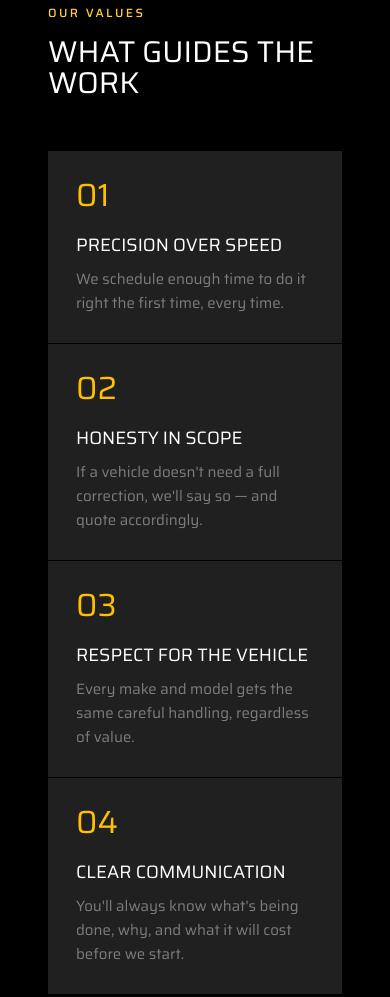
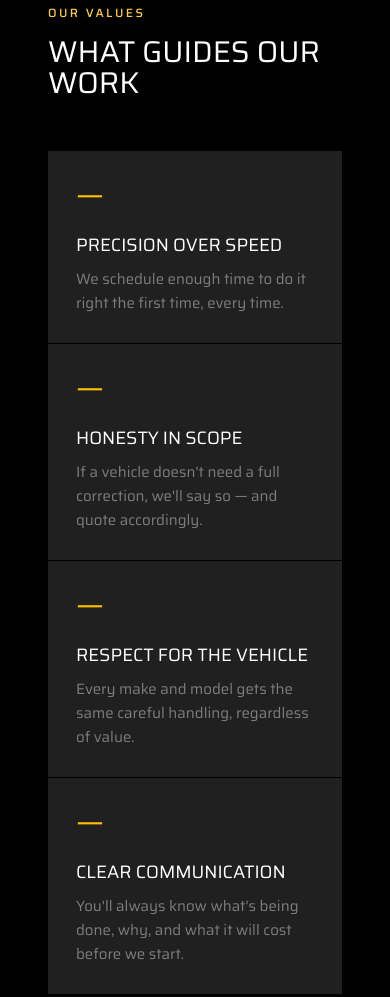
Before and after one commit to zenithsAwper/BravuraDetailing, a website: page about.html in a window 390 px wide. Shown: the part 2080-3077 px from the top of the page. Drawn offline with Linux system fonts and the light colour scheme.

Commit message:
Rename Full Detail to Vehicle Detail, refresh About values, add mobile scroll-reveal
- Services: rename "Full Detail" section title/jump-link to "Vehicle Detail".
- About: "What guides the work" -> "What Guides Our Work"; swap the
  Values section's 01-04 numbering for gold dashes (Process section's
  numbering is untouched).
- About (mobile only, <=700px): Values cards and Process rows now fade
  and slide into place as each scrolls into view via a new
  IntersectionObserver script, scoped to about.html only. Desktop is
  unaffected — cards render at full opacity immediately.

Co-Authored-By: Claude Sonnet 5 <noreply@anthropic.com>

```diff
--- a/about.html
+++ b/about.html
@@ -75,26 +75,26 @@
   <div class="container">
     <div style="max-width:640px;margin-bottom:52px">
       <p class="eyebrow">Our Values</p>
-      <h2 class="h-display h-section-md">What guides the work</h2>
+      <h2 class="h-display h-section-md">What Guides Our Work</h2>
     </div>
     <div class="bd-grid-4">
       <div class="value-card">
-        <span class="num">01</span>
+        <span class="num">—</span>
         <h3>Precision Over Speed</h3>
         <p>We schedule enough time to do it right the first time, every time.</p>
       </div>
       <div class="value-card">
-        <span class="num">02</span>
+        <span class="num">—</span>
         <h3>Honesty in Scope</h3>
         <p>If a vehicle doesn't need a full correction, we'll say so — and quote accordingly.</p>
       </div>
       <div class="value-card">
-        <span class="num">03</span>
+        <span class="num">—</span>
         <h3>Respect for the Vehicle</h3>
         <p>Every make and model gets the same careful handling, regardless of value.</p>
       </div>
       <div class="value-card">
-        <span class="num">04</span>
+        <span class="num">—</span>
         <h3>Clear Communication</h3>
         <p>You'll always know what's being done, why, and what it will cost before we start.</p>
       </div>
@@ -231,5 +231,6 @@
 </footer>
 
 <script src="js/main.js"></script>
+<script src="js/scroll-reveal.js"></script>
 </body>
 </html>
--- a/css/style.css
+++ b/css/style.css
@@ -436,6 +436,18 @@ h1, h2, h3, p, ul, figure { margin: 0; }
 .process-row p { font-family: var(--font-body); font-size: 15px; line-height: 1.6; color: var(--ash); }
 .process-list { display: flex; flex-direction: column; gap: 1px; background-color: var(--border-hairline); }
 
+@media (max-width: 700px) {
+  .value-card, .process-row {
+    opacity: 0;
+    transform: translateY(24px);
+    transition: opacity 0.6s var(--ease), transform 0.6s var(--ease);
+  }
+  .value-card.is-visible, .process-row.is-visible {
+    opacity: 1;
+    transform: translateY(0);
+  }
+}
+
 .trust-card { padding: 32px; border: 1px solid var(--border-hairline); }
 .trust-card h3 { font-family: var(--font-display); text-transform: uppercase; font-size: 19px; font-weight: 400; color: #fff; margin: 0 0 10px; }
 .trust-card p { font-family: var(--font-body); font-size: 15px; line-height: 1.6; color: var(--ash); }
--- /dev/null
+++ b/js/scroll-reveal.js
@@ -0,0 +1,26 @@
+// Mobile-only reveal-on-scroll for the About page's Values and Process cards.
+// CSS gates the actual opacity/transform effect to <=700px, so this observer
+// is harmless (a no-op visually) on desktop/tablet widths.
+(function () {
+  const targets = document.querySelectorAll('.value-card, .process-row');
+  if (!targets.length) return;
+
+  if (!('IntersectionObserver' in window)) {
+    targets.forEach((el) => el.classList.add('is-visible'));
+    return;
+  }
+
+  const observer = new IntersectionObserver(
+    (entries) => {
+      entries.forEach((entry) => {
+        if (entry.isIntersecting) {
+          entry.target.classList.add('is-visible');
+          observer.unobserve(entry.target);
+        }
+      });
+    },
+    { threshold: 0.15, rootMargin: '0px 0px -40px 0px' }
+  );
+
+  targets.forEach((el) => observer.observe(el));
+})();
```
Also changed, not shown: services.html (+2 -2 lines).
